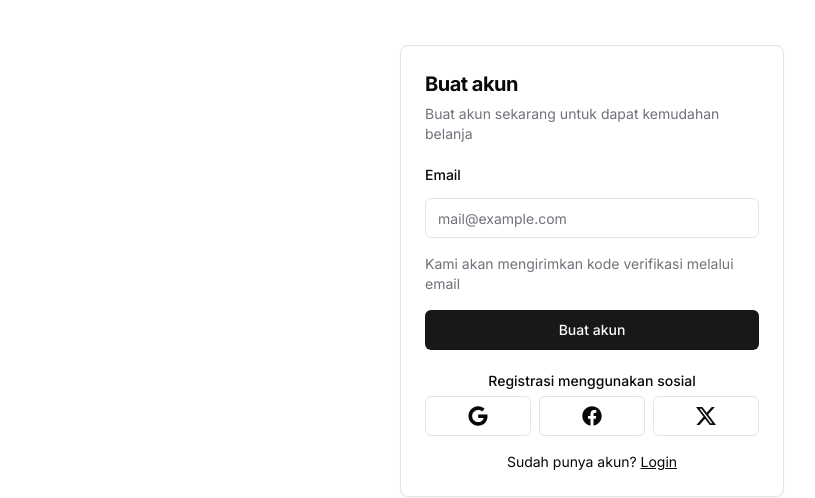
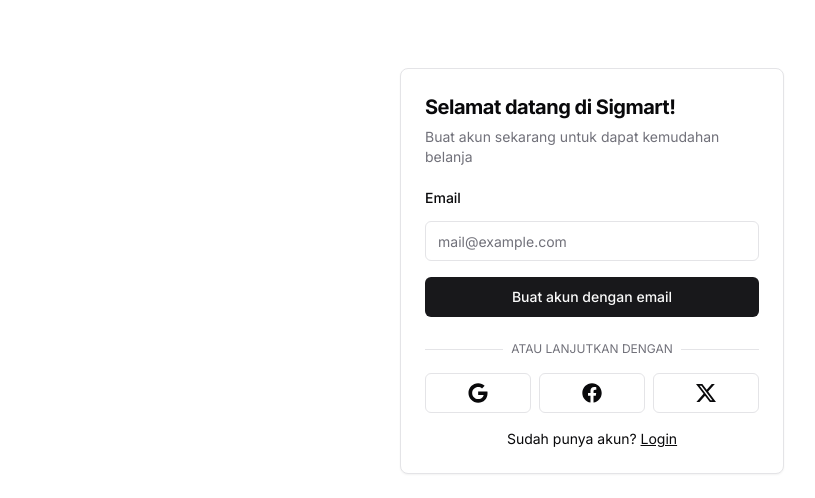
Before and after one commit to astabidasaaa/finpro-04, a Next.js app in the folder apps/web/: page /registrasi in a window 1280 px wide. Shown: the part 129-627 px from the top of the page, without its empty margins (48-863 px from the left). Built offline with nearby package versions, Linux system fonts and the light colour scheme.

Commit message:
feat(FP04-17): minor updates for auth pages

```diff
--- a/apps/web/src/app/(auth)/login/page.tsx
+++ b/apps/web/src/app/(auth)/login/page.tsx
@@ -1,9 +1,7 @@
 import LoginPageView from '@/view/auth/login';
 import React from 'react';
 
-type Props = {};
-
-const LoginPage = (props: Props) => {
+const LoginPage = () => {
   return (
     <>
       <LoginPageView />
--- a/apps/web/src/view/auth/login/LoginForm.tsx
+++ b/apps/web/src/view/auth/login/LoginForm.tsx
@@ -1,6 +1,6 @@
 'use client';
 
-import React, { useState } from 'react';
+import React, { useEffect, useState } from 'react';
 import Link from 'next/link';
 import { zodResolver } from '@hookform/resolvers/zod';
 import { useForm } from 'react-hook-form';
@@ -18,10 +18,9 @@
 import { useRouter, useSearchParams } from 'next/navigation';
 import { Loader2 } from 'lucide-react';
 import { AxiosError } from 'axios';
-import { toast } from '@/components/ui/use-toast';
-import axiosInstance from '@/lib/axiosInstance';
-
-type Props = {};
+import { useToast } from '@/components/ui/use-toast';
+import { login } from '@/_middlewares/auth.middleware';
+import { useAppDispatch } from '@/lib/hooks';
 
 const formSchema = z.object({
   email: z
@@ -31,16 +30,31 @@
     .min(3, {
       message: 'Email berisi minimal 3 karakter',
     })
-    .max(64, { message: 'Email berisi maksimal 64 karakter' }),
+    .max(48, { message: 'Email berisi maksimal 48 karakter' }),
   password: z
     .string()
     .min(8, { message: 'Password harus berisi lebih dari 8 karakter' }),
 });
 
-const LoginForm = (props: Props) => {
+const LoginForm = () => {
+  const dispatch = useAppDispatch();
   const router = useRouter();
   const searchParams = useSearchParams();
   const redirect = searchParams.get('redirect') || '/';
+  const { toast } = useToast();
+
+  useEffect(() => {
+    if (searchParams?.has('redirect')) {
+      setTimeout(() => {
+        toast({
+          variant: 'default',
+          title: 'Login diperlukan',
+          description:
+            'Anda telah diarahkan ke halaman login. Silakan login untuk melanjutkan',
+        });
+      }, 100);
+    }
+  }, [toast, searchParams]);
 
   const [isSubmitLoading, setSubmitLoading] = useState<boolean>(false);
 
@@ -56,26 +70,26 @@
     setSubmitLoading((prev) => true);
 
     try {
-      const res = await axiosInstance().post('/auth/login', {
+      const res = await login({
         email: values.email,
         password: values.password,
-      });
+      })(dispatch);
 
       setTimeout(() => {
         // setSubmitLoading((prev) => false);
 
-        if (res.status === 200) {
+        if (res) {
           form.reset();
-          router.refresh();
+          router.replace(redirect);
+
           toast({
             variant: 'default',
-            title: res.data.message,
+            title: 'Login berhasil',
             description: 'Selamat datang di Sigmart, selamat berbelanja',
           });
         }
       }, 1500);
     } catch (error: any) {
-      console.log(error);
       let message = '';
       if (error instanceof AxiosError) {
         message = error.response?.data.message;
--- a/apps/web/src/view/auth/login/index.tsx
+++ b/apps/web/src/view/auth/login/index.tsx
@@ -3,9 +3,7 @@
 import Image from 'next/image';
 import LoginForm from './LoginForm';
 
-type Props = {};
-
-const LoginPageView = (props: Props) => {
+const LoginPageView = () => {
   return (
     <div className="w-full lg:grid lg:grid-cols-2 lg:h-screen">
       <div className="flex items-center justify-center py-12">
@@ -17,7 +15,7 @@
             </p>
           </div>
           <LoginForm />
-          <div className="mt-4 text-center text-sm">
+          <div className="text-center text-sm">
             Belum memiliki akun?{' '}
             <Link href="/registrasi" className="underline hover:no-underline">
               Daftar
--- a/apps/web/src/view/auth/lupa-password/LupaPasswordForm.tsx
+++ b/apps/web/src/view/auth/lupa-password/LupaPasswordForm.tsx
@@ -28,7 +28,7 @@
     .min(3, {
       message: 'Email berisi minimal 3 karakter',
     })
-    .max(64, { message: 'Email berisi maksimal 64 karakter' }),
+    .max(48, { message: 'Email berisi maksimal 48 karakter' }),
 });
 
 const LupaPasswordForm = () => {
--- a/apps/web/src/view/auth/registrasi/RegistrasiForm.tsx
+++ b/apps/web/src/view/auth/registrasi/RegistrasiForm.tsx
@@ -29,7 +29,7 @@
     .min(3, {
       message: 'Email berisi minimal 3 karakter',
     })
-    .max(64, { message: 'Email berisi maksimal 64 karakter' }),
+    .max(48, { message: 'Email berisi maksimal 48 karakter' }),
 });
 
 const RegisterForm = () => {
@@ -48,7 +48,7 @@
     setSubmitLoading((prev) => true);
 
     try {
-      const res = await axiosInstance().post('/auth/register-mail', {
+      const res = await axiosInstance().post('/auth/register-request', {
         email: values.email,
       });
 
@@ -67,7 +67,6 @@
         }
       }, 1500);
     } catch (error: any) {
-      console.log(error);
       let message = '';
       if (error instanceof AxiosError) {
         message = error.response?.data.message;
@@ -104,18 +103,18 @@
                 />
               </FormControl>
               <FormMessage />
-              <FormDescription>
+              {/* <FormDescription>
                 Kami akan mengirimkan kode verifikasi melalui email
-              </FormDescription>
+              </FormDescription> */}
             </FormItem>
           )}
         />
 
-        <Button type="submit" disabled={isSubmitLoading}>
+        <Button type="submit" disabled={isSubmitLoading} className="min-w-36">
           {isSubmitLoading ? (
             <Loader2 className="size-4 animate-spin" />
           ) : (
-            'Buat akun'
+            'Buat akun dengan email'
           )}
         </Button>
       </form>
--- a/apps/web/src/view/auth/registrasi/index.tsx
+++ b/apps/web/src/view/auth/registrasi/index.tsx
@@ -12,15 +12,14 @@
 import { BsTwitterX } from 'react-icons/bs';
 import { FaFacebook, FaGoogle } from 'react-icons/fa';
 import { Button } from '@/components/ui/button';
-import { Label } from '@/components/ui/label';
 
-type Props = {};
-
-const RegistrasiPageView = (props: Props) => {
+const RegistrasiPageView = () => {
   return (
     <Card className="mx-auto w-max md:w-full max-w-sm">
       <CardHeader>
-        <CardTitle className="text-xl font-bold">Buat akun</CardTitle>
+        <CardTitle className="text-xl font-bold">
+          Selamat datang di Sigmart!
+        </CardTitle>
         <CardDescription>
           Buat akun sekarang untuk dapat kemudahan belanja
         </CardDescription>
@@ -29,8 +28,17 @@
         <RegisterForm />
       </CardContent>
       <CardFooter className="flex flex-col">
-        <Label>Registrasi menggunakan sosial</Label>
-        <div className="grid grid-cols-3 w-full gap-2 mt-2">
+        <div className="relative w-full">
+          <div className="absolute inset-0 flex items-center">
+            <span className="w-full border-t" />
+          </div>
+          <div className="relative flex justify-center text-xs uppercase">
+            <span className="bg-background px-2 text-muted-foreground">
+              atau lanjutkan dengan
+            </span>
+          </div>
+        </div>
+        <div className="grid grid-cols-3 w-full gap-2 mt-4">
           <Button variant="outline">
             <FaGoogle className="size-5" />
           </Button>
```
